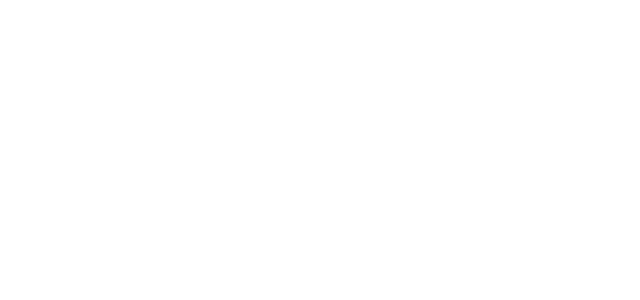
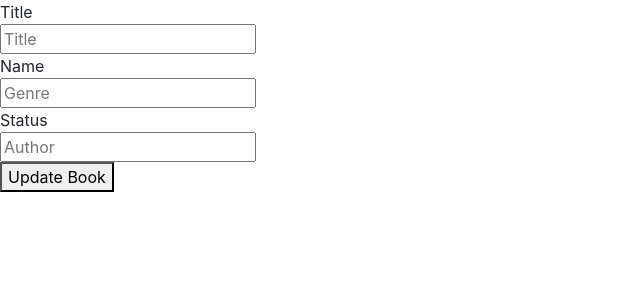
Before and after one commit to Rizkiw/library, a React (Create React App) app in the folder frontend/: page /borrow/1 in a window 1280 px wide. Before the commit this address had no page. Shown: the top 300 px of the page, without its empty margins (0-640 px from the left). Built offline with nearby package versions, Linux system fonts and the light colour scheme; no server answers.

Commit message:
styling login page

```diff
--- a/frontend/src/App.js
+++ b/frontend/src/App.js
@@ -7,6 +7,7 @@
 import UserList from "./components/UserList";
 import EditUser from "./components/EditUser";
 import RegisUser from "./components/RegisUser";
+import BorrowBook from './components/BorrowBook';
 
 function App() {
   return (
@@ -19,6 +20,7 @@
         <Route path="/user" element={<UserList/>}/>
         <Route path="/editUser/:id" element={<EditUser/>}/>
         <Route path="/register" element={<RegisUser/>}/>
+        <Route path="/borrow/:id" element={<BorrowBook/>}/>
       </Routes>
     </BrowserRouter>
   );
--- a/frontend/src/components/BookList.jsx
+++ b/frontend/src/components/BookList.jsx
@@ -36,7 +36,6 @@
         <Card style={{ width: '50vw' }}>
         <Card.Body>
         <Card.Title><h1>Book List</h1></Card.Title>
-
         <Row className="mb-3">
         <Col xs={7}>
               <Form.Control
@@ -88,6 +87,8 @@
                                     <Link to={`/edit/${book.id}`} className='button'><button class="btn btn-outline-info" >Edit</button></Link>
                                     {' '}
                                     <button onClick={()=> deleteBook(book.id)} className='button btn btn-outline-danger'>Delete</button>
+                                    {' '}
+                                    <Link to={`/borrow`} className='button'><button class="btn btn-outline-info" >Borrow</button></Link>
                                 </td>
                             </tr>
                         ))}
--- /dev/null
+++ b/frontend/src/components/BorrowBook.jsx
@@ -0,0 +1,87 @@
+import React, { useState, useEffect } from "react";
+import axios from "axios";
+import { useNavigate, useParams } from "react-router-dom";
+
+const BorrowBook = () => {
+    const [title, setTitle] = useState("");
+    const [name, setName] = useState("");
+    const [status, setStatus] = useState("");
+    const navigate = useNavigate();
+    const { id } = useParams();
+
+    useEffect(() => {
+        getBookById();
+      }, []);
+
+    const updateBorrow = async (e) => {
+        e.preventDefault();
+        try {
+          await axios.post(`http://localhost:5000/borrow`, {
+            title,
+            name,
+            status
+          });
+          navigate("/home");
+        } catch (error) {
+          console.log(error);
+        }
+    };
+
+    const getBookById = async () => {
+        const response = await axios.get(`http://localhost:5000/books/${id}`);
+        setTitle(response.data.title);
+    };
+
+
+  return (
+    <div className="columns">
+      <div className="column">
+        <form onSubmit={updateBorrow}>
+          <div className="field">
+            <label className="label">Title</label>
+            <div className="control">
+              <input
+                type="text"
+                className="input"
+                value={title}
+                onChange={(e) => setTitle(e.target.value)}
+                placeholder="Title"
+              />
+            </div>
+          </div>
+          <div className="field">
+            <label className="label">Name</label>
+            <div className="control">
+              <input
+                type="text"
+                className="input"
+                value={name}
+                onChange={(e) => setName(e.target.value)}
+                placeholder="Genre"
+              />
+            </div>
+          </div>
+          <div className="field">
+            <label className="label">Status</label>
+            <div className="control">
+              <input
+                type="text"
+                className="input"
+                value={status}
+                onChange={(e) => setStatus(e.target.value)}
+                placeholder="Author"
+              />
+            </div>
+          </div>
+          <div className="field">
+            <button type="submit" className="button is-success">
+              Update Book
+            </button>
+          </div>
+        </form>
+      </div>
+    </div>
+  )
+}
+
+export default BorrowBook
--- a/frontend/src/components/Login.jsx
+++ b/frontend/src/components/Login.jsx
@@ -26,27 +26,29 @@
 
   return (
     <div className="hero-body">
-                <div className="container">
-                    <div className="columns">
-                        <div className="column">
+                <div className="container-sm ">
+                    <div class="position-absolute top-50 start-50 translate-middle shadow p-3 mb-5 bg-body rounded card " style={{ width: '25vw' }}>
+                        <div className="card-body">
                             <form onSubmit={Auth} className="box">
-                                <p className="has-text-centered">{msg}</p>
                                 <div className="field">
-                                    <label className="label">Email or Username</label>
-                                    <div className="controls">
-                                        <input type="text" className="input" placeholder="Username" value={email} onChange={(e) => setEmail(e.target.value)} />
+                                    <label className="label mb-3 nav justify-content-center"><h1 class="card-title ">Login</h1></label>
+                                    <div className="form-floating mb-3">
+                                        <input type="text" id="floatingInput"
+                                        className="form-control" placeholder="Username" value={email} onChange={(e) => setEmail(e.target.value)} />
+                                        <label for="floatingInput">Email address</label>
                                     </div>
                                 </div>
-                                <div className="field">
-                                    <label className="label">Password</label>
-                                    <div className="controls">
-                                        <input type="password" className="input" placeholder="******" value={password} onChange={(e) => setPassword(e.target.value)} />
-                                    </div>
+                                <div className="form-floating">
+                                        <input type="password" id="floatingPassword"
+                                        className="form-control" placeholder="Password" value={password} onChange={(e) => setPassword(e.target.value)} />
+                                        <label for="floatingPassword">Password</label>
                                 </div>
-                                <div className="field">
-                                    <button className="button">Login</button>
-                                    {' '}
-                                    <Link to={`/register`} className='button'><button >Register</button></Link>
+                                <p className="has-text-centered">{msg}</p>
+                                <div className="nav justify-content-center mb-3">
+                                    <Link to={`/register`} className='button'><button class="btn btn-outline-primary">Register</button></Link>
+                                </div>
+                                <div className="nav justify-content-center">
+                                    <button className="button" class="btn btn-outline-primary">Login</button>
                                 </div>
                             </form>
                         </div>
```
